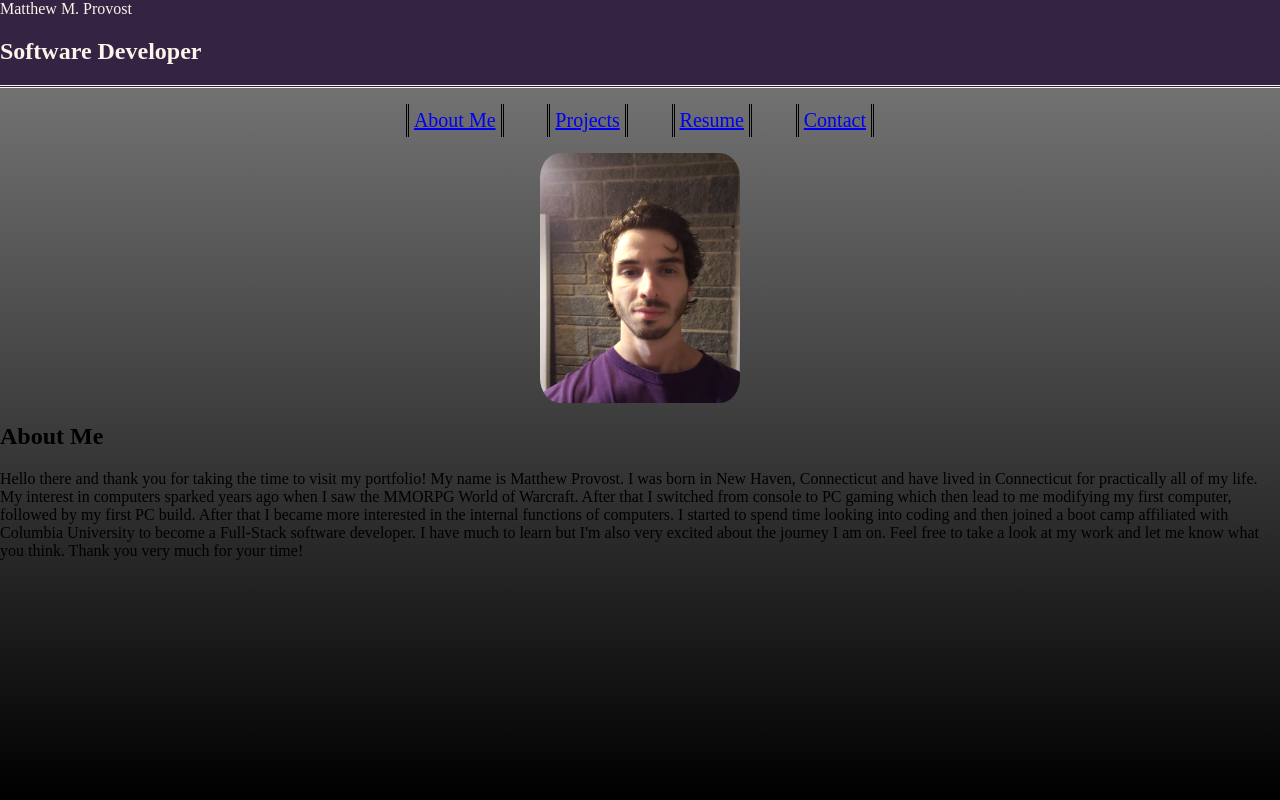
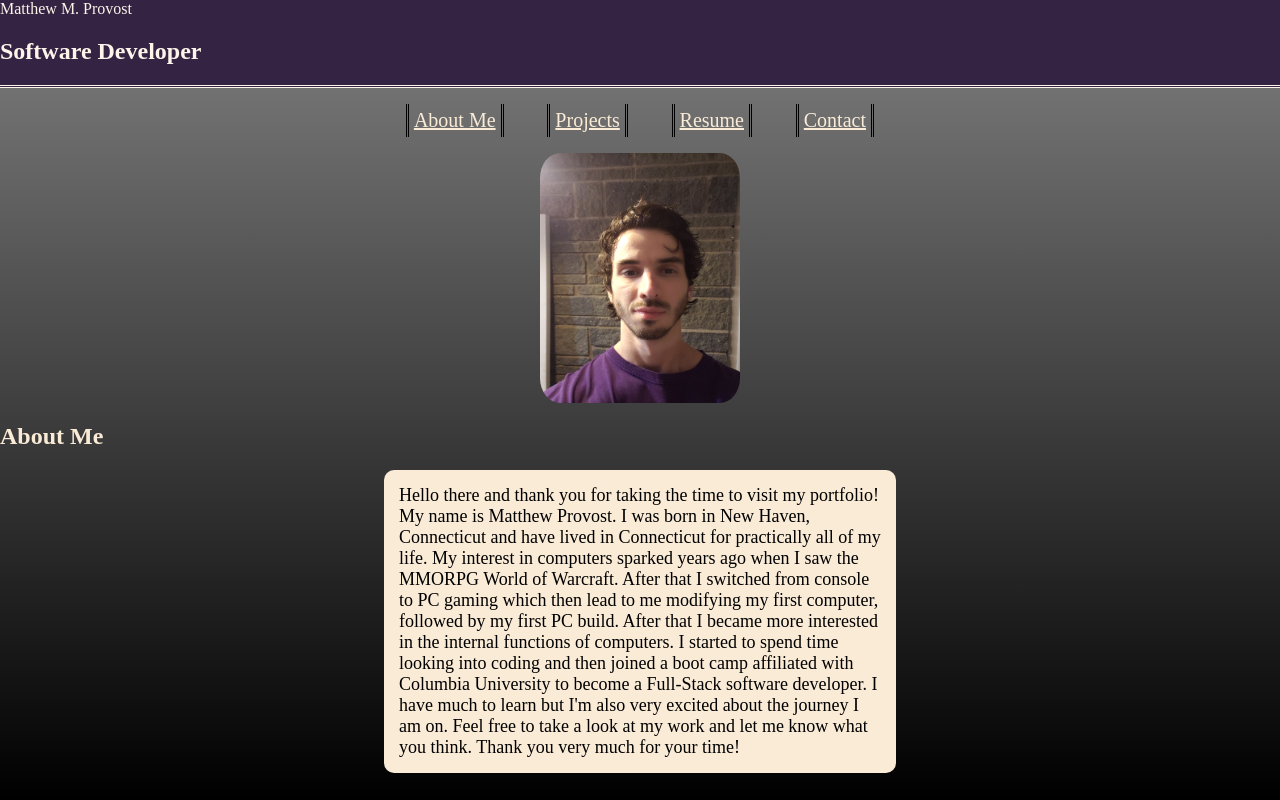
Before and after one commit to provostma21/Portfolio, a React (Create React App) app: page / in a window 1280 px wide. Built offline with nearby package versions, Linux system fonts and the light colour scheme.

Commit message:
changed color styling of h2 and nav-link text on About page

```diff
--- a/src/components/Style/Navbar.css
+++ b/src/components/Style/Navbar.css
@@ -5,7 +5,7 @@
     padding: 0;
 }
 
-.nav-item {
+.nav-item{
     list-style-type: none;
     margin: auto;
     border-right-style: double;
@@ -14,3 +14,7 @@
     font-size: 20px;
 
 }
+
+.nav-item > a {
+    color:antiquewhite;
+}
--- a/src/pages/About.js
+++ b/src/pages/About.js
@@ -4,7 +4,7 @@ import "../pages/Styles/About.css";
 
 export default function About() {
   return (
-    <>
+    <div className="about">
       <img className="PortPhoto" src={PortPhoto} alt="Portfolio"></img>
       <h2>About Me</h2>
       <p>
@@ -21,6 +21,6 @@ export default function About() {
         Feel free to take a look at my work and let me know what you think.
         Thank you very much for your time!
       </p>
-    </>
+    </div>
   );
 }
--- a/src/pages/Styles/About.css
+++ b/src/pages/Styles/About.css
@@ -7,3 +7,16 @@
     margin-right: auto;
     padding: 0;
 }
+
+.about > p {
+    background-color: antiquewhite;
+    font-size: 18px;;
+    margin-left: 30%;
+    margin-right: 30%;
+    border-radius: 10px;
+    padding: 15px;
+}
+
+.about > h2 {
+    color:antiquewhite;
+}
```
